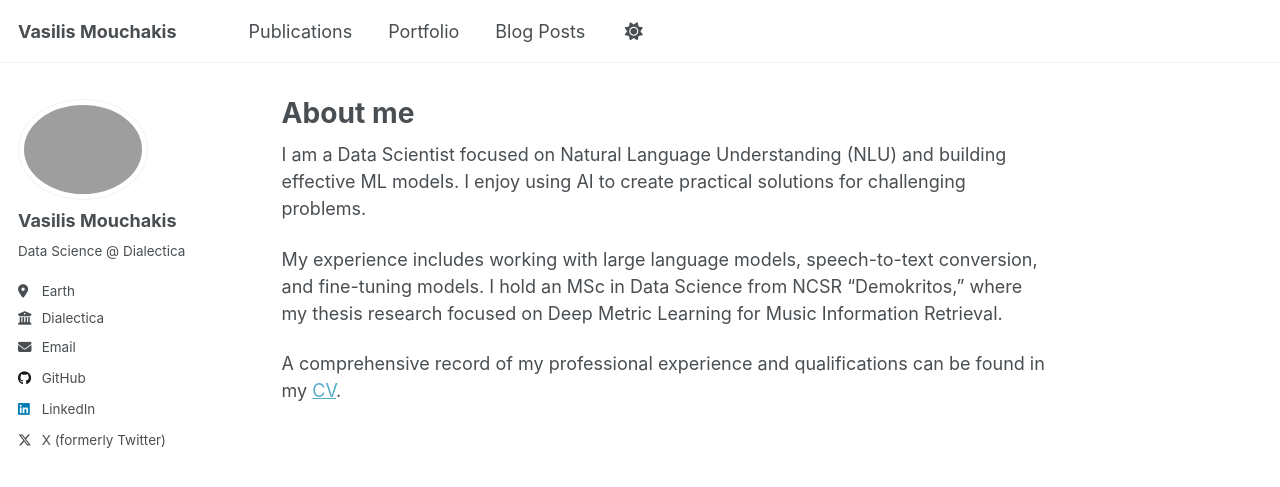
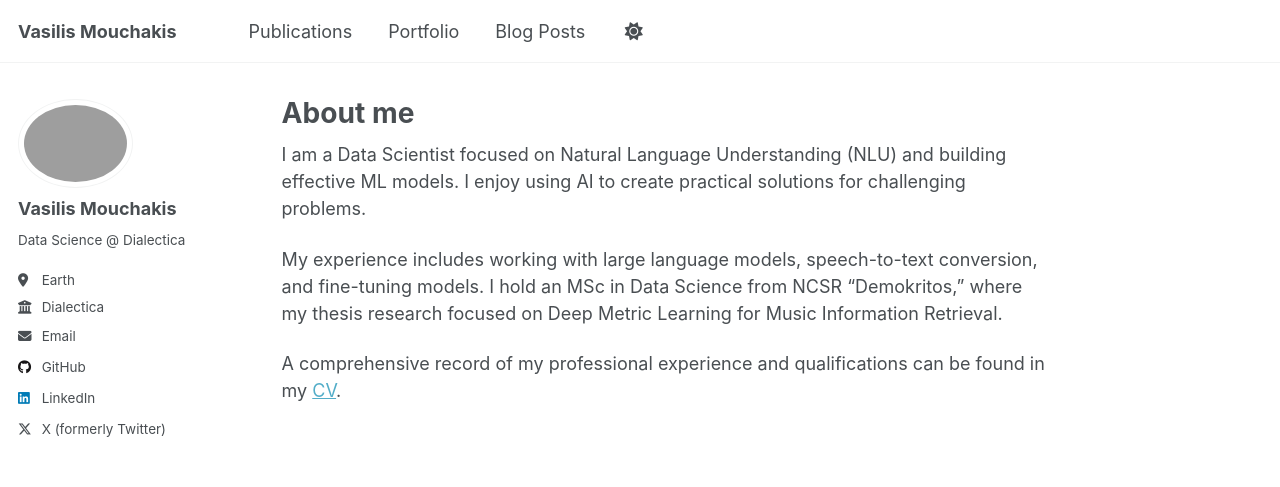
Before and after one commit to vmouchakis/vmouchakis.github.io, a Jekyll site: the page built from _pages/about.md, in a window 1280 px wide. Shown: the top 487 px of the page. Built offline with Jekyll 4.4.1, drawn with Linux system fonts in a browser that asks for light colours.

Commit message:
remove pic max-width

```diff
--- a/_sass/layout/_sidebar.scss
+++ b/_sass/layout/_sidebar.scss
@@ -94,7 +94,7 @@
   }
 
   img {
-    max-width: 130px;
+    max-width: 115px;
     border-radius: 50%;
 
     @include breakpoint($large) {
```
